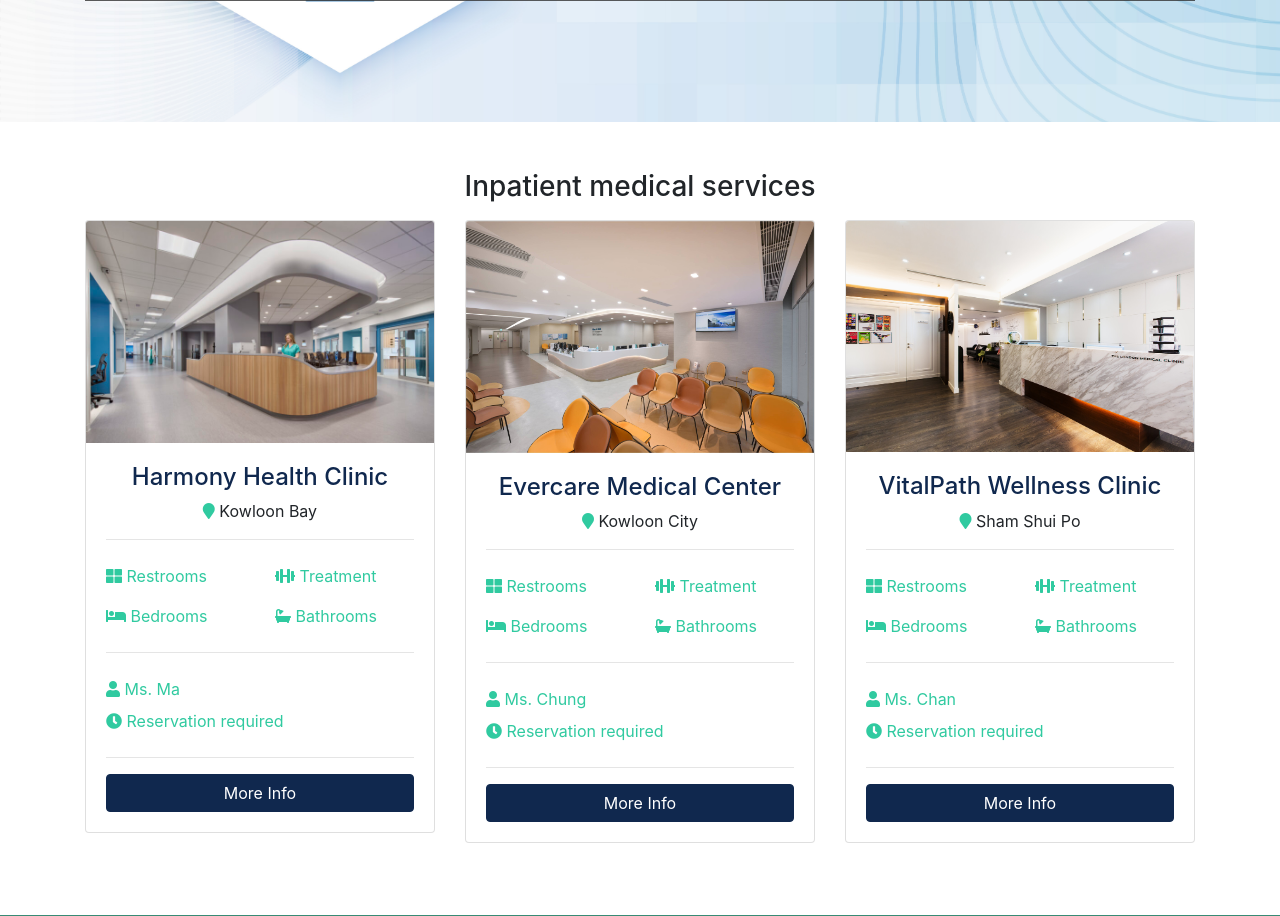
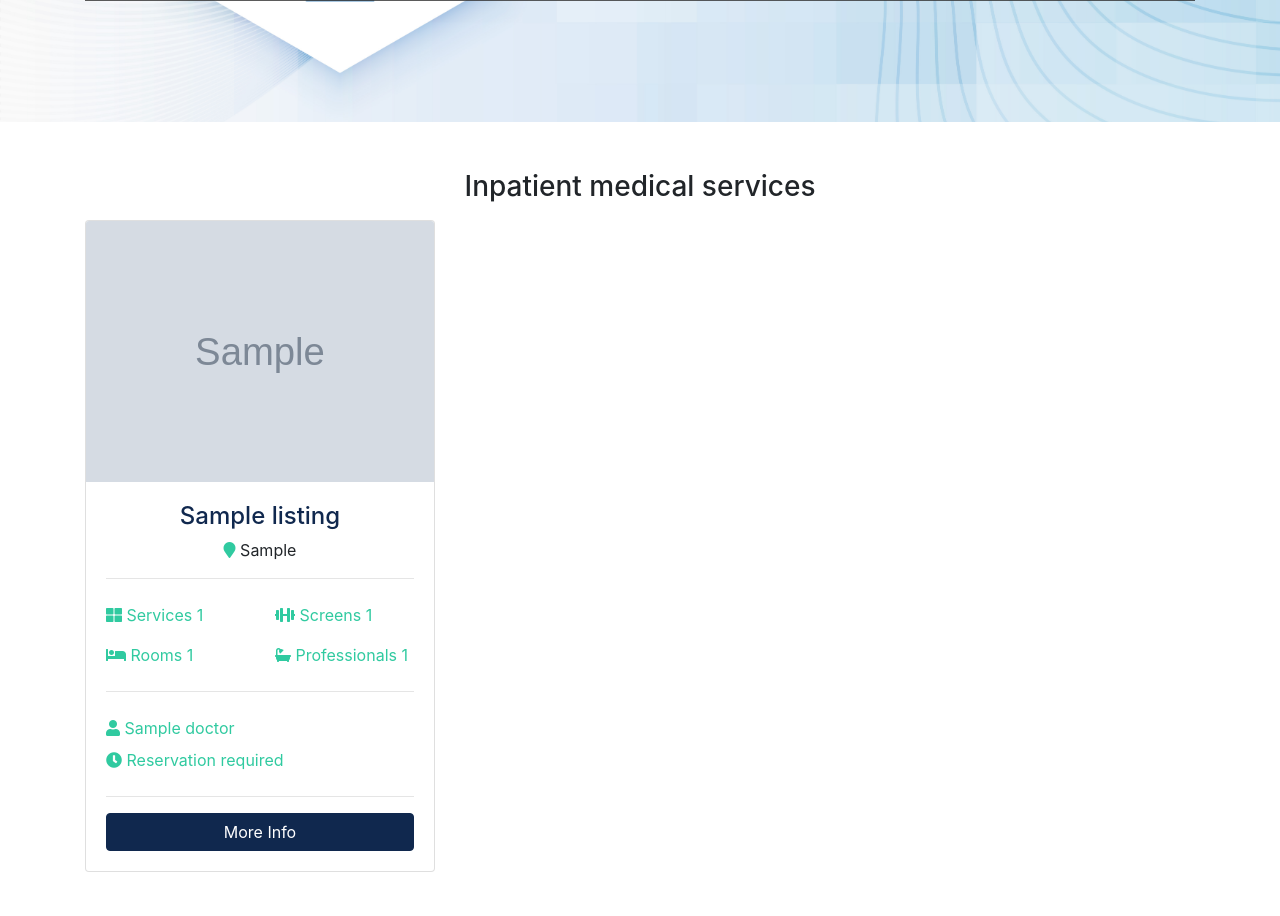
Before and after one commit to pc8521/erb7, a Django app: page / in a window 1280 px wide. Shown: the part 690-1606 px from the top of the page. Run offline with Django 5.2, Linux system fonts and the light colour scheme; tables that the repository leaves empty hold one stand-in row (values such as "Sample post"); grey boxes marked "Sample" are stand-in pictures; some libraries are stand-ins or nearby versions; grey boxes are pictures that could not be loaded.

Commit message:
config index queryset

```diff
--- a/templates/pages/index.html
+++ b/templates/pages/index.html
@@ -106,41 +106,40 @@
         {% for listing in listings %}
         <div class="col-md-6 col-lg-4 mb-4">
         <div class="card listing-preview">
-            {% comment %} fix {% endcomment %}
             <img
             class="card-img-top"
-            src={% static "img/clinics/clinic-1.jpg" %}
+            src={{listing.photo_main.url}}
             alt=""
             />
             <div class="card-img-overlay">
             </div>
             <div class="card-body">
             <div class="listing-heading text-center">
-                <h4 class="text-primary">Harmony Health Clinic</h4>
+                <h4 class="text-primary">{{listing.title}}</h4>
                 <p>
-                <i class="fas fa-map-marker text-secondary"></i> Kowloon Bay
+                <i class="fas fa-map-marker text-secondary"></i> {{listing.district | title}}
                 </p>
             </div>
             <hr />
             <div class="row py-2 text-secondary">
                 <div class="col-6">
-                <i class="fas fa-th-large"></i> Restrooms
+                <i class="fas fa-th-large"></i> Services {{listing.service}}
                 </div>
                 <div class="col-6">
-                <i class="fas fa-dumbbell"></i> Treatment
+                <i class="fas fa-dumbbell"></i> Screens {{listing.screen}}
                 </div>
             </div>
             <div class="row py-2 text-secondary">
                 <div class="col-6">
-                <i class="fas fa-bed"></i> Bedrooms
+                <i class="fas fa-bed"></i> Rooms {{listing.rooms}}
                 </div>
                 <div class="col-6">
-                <i class="fas fa-bath"></i> Bathrooms
+                <i class="fas fa-bath"></i> Professionals {{listing.professional}}
                 </div>
             </div>
             <hr />
             <div class="row py-2 text-secondary">
-                <div class="col-12"><i class="fas fa-user"></i> Ms. Ma</div>
+                <div class="col-12"><i class="fas fa-user"></i> {{listing.doctor.name}}</div>
             </div>
             <div class="row text-secondary pb-2">
                 <div class="col-12">
@@ -156,115 +155,6 @@
         </div>
         </div>
         {% endfor %}
-        <!-- Listing 2 -->
-        <div class="col-md-6 col-lg-4 mb-4">
-        <div class="card listing-preview">
-            {% comment %} fix {% endcomment %}
-            <img
-            class="card-img-top"
-            src={% static "img/clinics/clinic-2.jpg" %}
-            alt=""
-            />
-            <div class="card-img-overlay">
-            </div>
-            <div class="card-body">
-            <div class="listing-heading text-center">
-                <h4 class="text-primary">Evercare Medical Center</h4>
-                <p>
-                <i class="fas fa-map-marker text-secondary"></i> Kowloon
-                City
-                </p>
-            </div>
-            <hr />
-            <div class="row py-2 text-secondary">
-                <div class="col-6">
-                <i class="fas fa-th-large"></i> Restrooms
-                </div>
-                <div class="col-6">
-                <i class="fas fa-dumbbell"></i> Treatment
-                </div>
-            </div>
-            <div class="row py-2 text-secondary">
-                <div class="col-6">
-                <i class="fas fa-bed"></i> Bedrooms
-                </div>
-                <div class="col-6">
-                <i class="fas fa-bath"></i> Bathrooms
-                </div>
-            </div>
-            <hr />
-            <div class="row py-2 text-secondary">
-                <div class="col-12">
-                <i class="fas fa-user"></i> Ms. Chung
-                </div>
-            </div>
-            <div class="row text-secondary pb-2">
-                <div class="col-12">
-                <i class="fas fa-clock"></i> Reservation required
-                </div>
-            </div>
-            <hr />
-            {% comment %} fix {% endcomment %}
-            <a href="listing.html" class="btn btn-primary btn-block"
-                >More Info</a
-            >
-            </div>
-        </div>
-        </div>
-
-        <!-- Listing 3 -->
-        <div class="col-md-6 col-lg-4 mb-4">
-        <div class="card listing-preview">
-            {% comment %} fix {% endcomment %}
-            <img
-            class="card-img-top"
-            src={% static "img/clinics/clinic-3.jpg" %}
-            alt=""
-            />
-            <div class="card-img-overlay">
-            </div>
-            <div class="card-body">
-            <div class="listing-heading text-center">
-                <h4 class="text-primary">VitalPath Wellness Clinic</h4>
-                <p>
-                <i class="fas fa-map-marker text-secondary"></i> Sham Shui
-                Po
-                </p>
-            </div>
-            <hr />
-            <div class="row py-2 text-secondary">
-                <div class="col-6">
-                <i class="fas fa-th-large"></i> Restrooms
-                </div>
-                <div class="col-6">
-                <i class="fas fa-dumbbell"></i> Treatment
-                </div>
-            </div>
-            <div class="row py-2 text-secondary">
-                <div class="col-6">
-                <i class="fas fa-bed"></i> Bedrooms
-                </div>
-                <div class="col-6">
-                <i class="fas fa-bath"></i> Bathrooms
-                </div>
-            </div>
-            <hr />
-            <div class="row py-2 text-secondary">
-                <div class="col-12"><i class="fas fa-user"></i> Ms. Chan</div>
-            </div>
-            <div class="row text-secondary pb-2">
-                <div class="col-12">
-                <i class="fas fa-clock"></i> Reservation required
-                </div>
-            </div>
-            <hr />
-            {% comment %} fix {% endcomment %}
-            <a href="listing.html" class="btn btn-primary btn-block"
-                >More Info</a
-            >
-            </div>
-        </div>
-        </div>
         {% else %}
             <div class="col-md-12">
                 <h1>No Clinic Available</h1>
```
